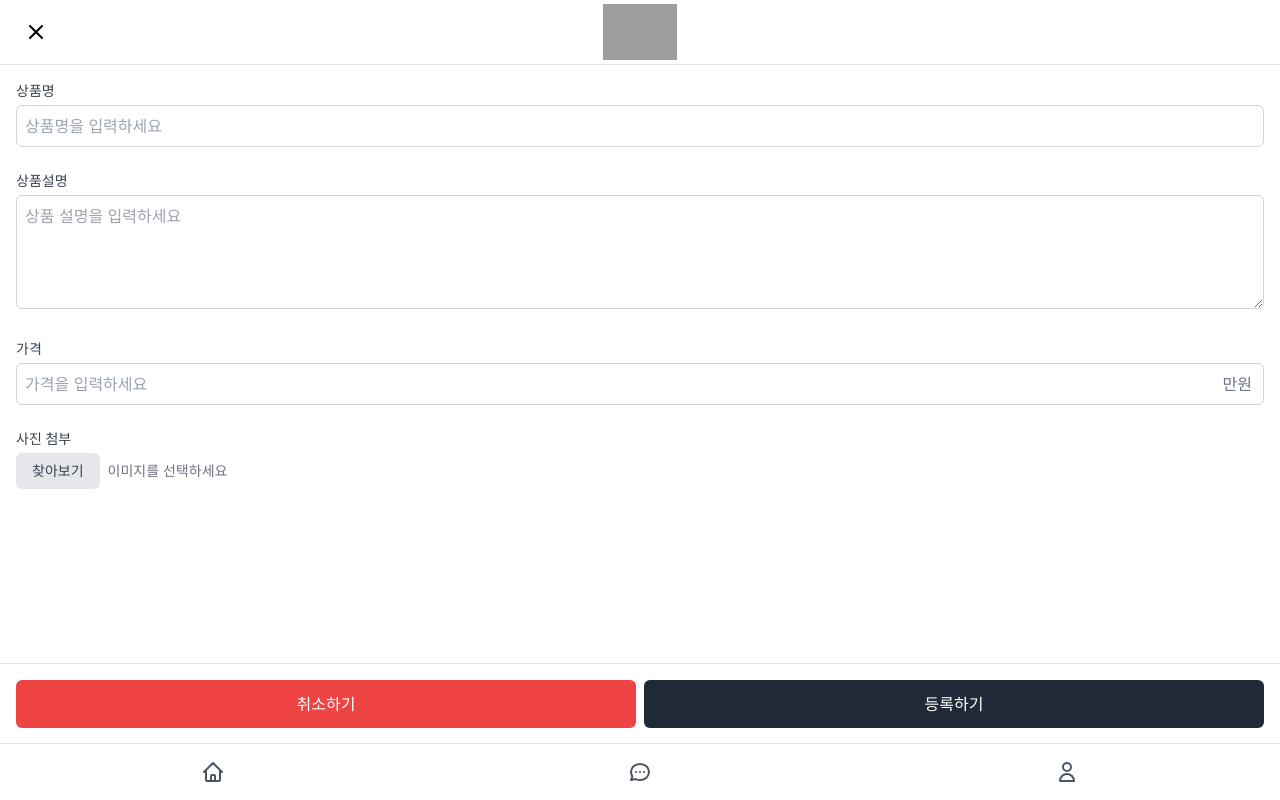
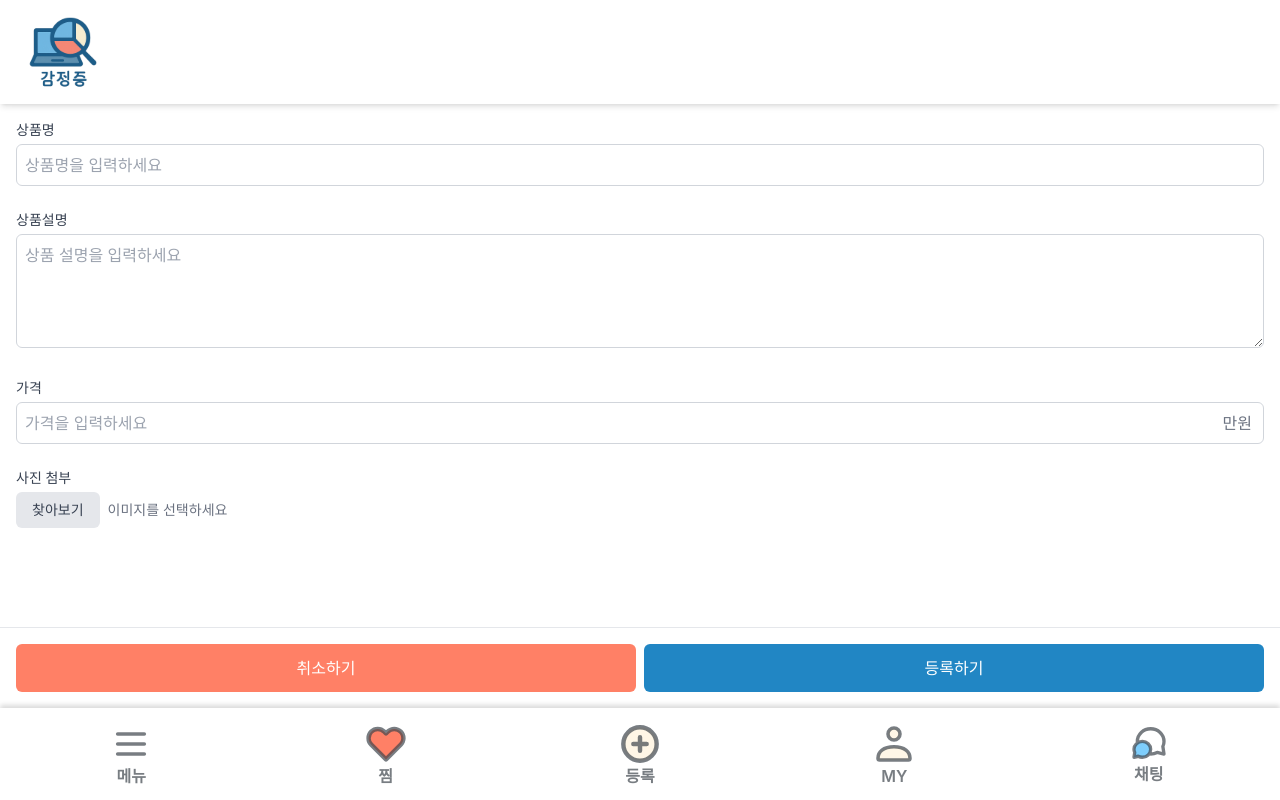
Before and after one commit to joowon-510/Project-Gamjeongjung, a React (Create React App) app in the folder jumkumjoong_frontend/: page /goods/register in a window 1280 px wide. Built offline with nearby package versions, Linux system fonts and the light colour scheme; grey boxes are pictures that could not be loaded.

Commit message:
feat: 헤더, 네비게이션 바 통일 및 페이지 연결

```diff
--- a/jumkumjoong_frontend/src/components/common/Header.tsx
+++ b/jumkumjoong_frontend/src/components/common/Header.tsx
@@ -1,21 +1,21 @@
 // src/components/common/Header.tsx
-import React from 'react';
-import { useNavigate } from 'react-router-dom';
+import React from "react";
+import { Link } from "react-router-dom";
+import { useNavigate } from "react-router-dom";
+import yeslogo from "../../assets/yeslogo.svg";
 
 interface HeaderProps {
   onSearch?: () => void;
   showBackButton?: boolean;
   title?: string;
   hideSearchButton?: boolean; // 검색 버튼 숨김 옵션 추가
-
 }
 
 const Header: React.FC<HeaderProps> = ({
   onSearch,
   showBackButton = false,
   title = "LOGO",
-  hideSearchButton = false // 기본값은 검색 버튼 표시
-
+  hideSearchButton = false, // 기본값은 검색 버튼 표시
 }) => {
   const navigate = useNavigate();
 
@@ -32,44 +32,88 @@ const Header: React.FC<HeaderProps> = ({
   };
 
   return (
-    <header className="sticky top-0 z-10 bg-white border-b">
-      <div className="flex justify-between items-center h-16 px-4">
-        {/* 왼쪽 영역 - 뒤로가기 또는 메뉴 아이콘 */}
-        <div className="w-10">
-          {showBackButton ? (
-            <button className="p-2" onClick={handleGoBack}>
-              <svg className="w-6 h-6" fill="none" stroke="currentColor" viewBox="0 0 24 24">
-                <path strokeLinecap="round" strokeLinejoin="round" strokeWidth="2" d="M6 18L18 6M6 6l12 12" />
-              </svg>
-            </button>
-          ) : (
-            <button className="p-2">
-              <span className="text-2xl">≡</span>
-            </button>
-          )}
-        </div>
+    // <header className="sticky top-0 z-10 bg-white border-b">
+    //   <div className="flex justify-between items-center h-16 px-4">
+    //     {/* 왼쪽 영역 - 뒤로가기 또는 메뉴 아이콘 */}
+    //     <div className="w-10">
+    //       {showBackButton ? (
+    //         <button className="p-2" onClick={handleGoBack}>
+    //           <svg
+    //             className="w-6 h-6"
+    //             fill="none"
+    //             stroke="currentColor"
+    //             viewBox="0 0 24 24"
+    //           >
+    //             <path
+    //               strokeLinecap="round"
+    //               strokeLinejoin="round"
+    //               strokeWidth="2"
+    //               d="M6 18L18 6M6 6l12 12"
+    //             />
+    //           </svg>
+    //         </button>
+    //       ) : (
+    //         <button className="p-2">
+    //           <span className="text-2xl">≡</span>
+    //         </button>
+    //       )}
+    //     </div>
 
-        {/* 중앙 영역 - 로고 또는 제목 */}
-        <div className="flex-1 flex justify-center">
-          <div>
-          <img
-            src="/logo192.png"
-            alt="로고"
-            className="h-14 w-auto" />
-          </div>
-        </div>
+    //     {/* 중앙 영역 - 로고 또는 제목 */}
+    //     <div className="flex-1 flex justify-center">
+    //       <div>
+    //         <img src={yeslogo} alt="로고" className="h-[76px] w-[76px]" />
+    //       </div>
+    //     </div>
 
-        {/* 오른쪽 영역 - 검색 아이콘 */}
-        <div className="w-10">
-          {!hideSearchButton && (
-            <button className="p-2" onClick={handleSearchClick}>
-            <svg className="w-6 h-6" fill="none" stroke="currentColor" viewBox="0 0 24 24">
-              <path strokeLinecap="round" strokeLinejoin="round" strokeWidth="2" d="M21 21l-6-6m2-5a7 7 0 11-14 0 7 7 0 0114 0z" />
-              </svg>
-            </button>
-          )}
-        </div>
-      </div>
+    //     {/* 오른쪽 영역 - 검색 아이콘 */}
+    //     <div className="w-10">
+    //       {!hideSearchButton && (
+    //         <button className="p-2" onClick={handleSearchClick}>
+    //           <svg
+    //             className="w-6 h-6"
+    //             fill="none"
+    //             stroke="currentColor"
+    //             viewBox="0 0 24 24"
+    //           >
+    //             <path
+    //               strokeLinecap="round"
+    //               strokeLinejoin="round"
+    //               strokeWidth="2"
+    //               d="M21 21l-6-6m2-5a7 7 0 11-14 0 7 7 0 0114 0z"
+    //             />
+    //           </svg>
+    //         </button>
+    //       )}
+    //     </div>
+    //   </div>
+    // </header>
+    <header className="sticky top-0 left-0 w-[100%] flex row shadow-md bg-white px-4 pt-2">
+      <Link to="/">
+        <img src={yeslogo} alt="logo" className="w-[96px] h-[96ppx]" />
+      </Link>
+      {!hideSearchButton && (
+        <input
+          type="text"
+          value="검색어를 입력하세요."
+          className="w-[100%] h-10 self-center rounded-md bg-fourth text-first/70 px-4"
+        />
+        // <button className="p-2" onClick={handleSearchClick}>
+        //   <svg
+        //     className="w-6 h-6"
+        //     fill="none"
+        //     stroke="currentColor"
+        //     viewBox="0 0 24 24"
+        //   >
+        //     <path
+        //       strokeLinecap="round"
+        //       strokeLinejoin="round"
+        //       strokeWidth="2"
+        //       d="M21 21l-6-6m2-5a7 7 0 11-14 0 7 7 0 0114 0z"
+        //     />
+        //   </svg>
+        // </button>
+      )}
     </header>
   );
 };
--- a/jumkumjoong_frontend/src/components/common/NavigationBar.tsx
+++ b/jumkumjoong_frontend/src/components/common/NavigationBar.tsx
@@ -1,30 +1,66 @@
 // src/components/common/NavigationBar.tsx
-import React from 'react';
-import { Link } from 'react-router-dom';
+import React from "react";
+import { Link } from "react-router-dom";
+import plusCircle from "../../assets/PlusCircle.svg";
+import heart from "../../assets/Heart.svg";
+import userProfile from "../../assets/user-profile.svg";
+import messageChat from "../../assets/message-chat.svg";
+import menu from "../../assets/menu.svg";
 
 const NavigationBar: React.FC = () => {
   return (
-    <nav className="sticky bottom-0 z-10 bg-white border-t">
-      <div className="flex justify-around items-center h-14">
-        <Link to="/" className="flex flex-col items-center justify-center text-gray-600">
-          <svg className="w-6 h-6" fill="none" stroke="currentColor" viewBox="0 0 24 24">
-            <path strokeLinecap="round" strokeLinejoin="round" strokeWidth="2" d="M3 12l2-2m0 0l7-7 7 7M5 10v10a1 1 0 001 1h3m10-11l2 2m-2-2v10a1 1 0 01-1 1h-3m-6 0a1 1 0 001-1v-4a1 1 0 011-1h2a1 1 0 011 1v4a1 1 0 001 1m-6 0h6" />
-          </svg>
-        </Link>
+    // <nav className="sticky bottom-0 z-10 bg-white border-t">
+    //   <div className="flex justify-around items-center h-14">
+    //     <Link to="/" className="flex flex-col items-center justify-center text-gray-600">
+    //       <svg className="w-6 h-6" fill="none" stroke="currentColor" viewBox="0 0 24 24">
+    //         <path strokeLinecap="round" strokeLinejoin="round" strokeWidth="2" d="M3 12l2-2m0 0l7-7 7 7M5 10v10a1 1 0 001 1h3m10-11l2 2m-2-2v10a1 1 0 01-1 1h-3m-6 0a1 1 0 001-1v-4a1 1 0 011-1h2a1 1 0 011 1v4a1 1 0 001 1m-6 0h6" />
+    //       </svg>
+    //     </Link>
 
-        <Link to="/chat/list" className="flex flex-col items-center justify-center text-gray-600">
-          <svg className="w-6 h-6" fill="none" stroke="currentColor" viewBox="0 0 24 24">
-            <path strokeLinecap="round" strokeLinejoin="round" strokeWidth="2" d="M8 12h.01M12 12h.01M16 12h.01M21 12c0 4.418-4.03 8-9 8a9.863 9.863 0 01-4.255-.949L3 20l1.395-3.72C3.512 15.042 3 13.574 3 12c0-4.418 4.03-8 9-8s9 3.582 9 8z" />
-          </svg>
-        </Link>
+    //     <Link to="/chat/list" className="flex flex-col items-center justify-center text-gray-600">
+    //       <svg className="w-6 h-6" fill="none" stroke="currentColor" viewBox="0 0 24 24">
+    //         <path strokeLinecap="round" strokeLinejoin="round" strokeWidth="2" d="M8 12h.01M12 12h.01M16 12h.01M21 12c0 4.418-4.03 8-9 8a9.863 9.863 0 01-4.255-.949L3 20l1.395-3.72C3.512 15.042 3 13.574 3 12c0-4.418 4.03-8 9-8s9 3.582 9 8z" />
+    //       </svg>
+    //     </Link>
 
-        <Link to="/user/login" className="flex flex-col items-center justify-center text-gray-600">
-          <svg className="w-6 h-6" fill="none" stroke="currentColor" viewBox="0 0 24 24">
-            <path strokeLinecap="round" strokeLinejoin="round" strokeWidth="2" d="M16 7a4 4 0 11-8 0 4 4 0 018 0zM12 14a7 7 0 00-7 7h14a7 7 0 00-7-7z" />
-          </svg>
-        </Link>
+    //     <Link to="/user/login" className="flex flex-col items-center justify-center text-gray-600">
+    //       <svg className="w-6 h-6" fill="none" stroke="currentColor" viewBox="0 0 24 24">
+    //         <path strokeLinecap="round" strokeLinejoin="round" strokeWidth="2" d="M16 7a4 4 0 11-8 0 4 4 0 018 0zM12 14a7 7 0 00-7 7h14a7 7 0 00-7-7z" />
+    //       </svg>
+    //     </Link>
+    //   </div>
+    // </nav>
+    <footer className="sticky bottom-0  w-[100%] flex gap-2 shadow-[0_-3px_5px_rgba(0,0,0,0.15)] z-50 p-2 pb-3 bg-white">
+      {/* 밑에 있는 Nav바 */}
+      {/* 메뉴 */}
+      <div className="w-full gap-2 justify-items-center pt-2">
+        <img src={menu} alt="menu" className="w-[40px]" />
+        <p className="font-semibold text-first/70">메뉴</p>
       </div>
-    </nav>
+      {/* 찜 */}
+      <div className="w-full gap-2 justify-items-center pt-2">
+        <img src={heart} alt="heart" className="w-[40px]" />
+        <p className="font-semibold text-first/70">찜</p>
+      </div>
+      {/* 등록 */}
+      <Link
+        to="/goods/register"
+        className="w-full gap-2 justify-items-center pt-2"
+      >
+        <img src={plusCircle} alt="plusCircle" className="w-[40px]" />
+        <p className="font-semibold text-first/70">등록</p>
+      </Link>
+      {/* MY */}
+      <div className="w-full gap-2 justify-items-center pt-2">
+        <img src={userProfile} alt="userProfile" className="w-[40px]" />
+        <p className="font-semibold text-first/70">MY</p>
+      </div>
+      {/* 채팅 */}
+      <Link to="/chat/list" className="w-full gap-2 justify-items-center pt-2">
+        <img src={messageChat} alt="messageChat" className="w-[40px]" />
+        <p className="font-semibold text-first/70">채팅</p>
+      </Link>
+    </footer>
   );
 };
 
--- a/jumkumjoong_frontend/src/pages/goodsPage/goodsRegistrationPage.tsx
+++ b/jumkumjoong_frontend/src/pages/goodsPage/goodsRegistrationPage.tsx
@@ -1,35 +1,40 @@
 // src/pages/goodsPage/goodsRegistrationPage.tsx
-import React, { useState } from 'react';
-import { useNavigate } from 'react-router-dom';
-import NavigationBar from '../../components/common/NavigationBar';
-import Header from '../../components/common/Header';
-import PriceInput from '../../components/goods/PriceInput';
-import { registerGoods, GoodsRegistrationData } from '../../services/goodsService';
+import React, { useState } from "react";
+import { useNavigate } from "react-router-dom";
+import NavigationBar from "../../components/common/NavigationBar";
+import Header from "../../components/common/Header";
+import PriceInput from "../../components/goods/PriceInput";
+import {
+  registerGoods,
+  GoodsRegistrationData,
+} from "../../services/goodsService";
 
 const GoodsRegistrationPage: React.FC = () => {
   const navigate = useNavigate();
   const [formData, setFormData] = useState<GoodsRegistrationData>({
-    title: '',
-    description: '',
-    price: '',
-    images: []
+    title: "",
+    description: "",
+    price: "",
+    images: [],
   });
   const [isLoading, setIsLoading] = useState<boolean>(false);
 
   // 입력 필드 변경 처리
-  const handleInputChange = (e: React.ChangeEvent<HTMLInputElement | HTMLTextAreaElement>) => {
+  const handleInputChange = (
+    e: React.ChangeEvent<HTMLInputElement | HTMLTextAreaElement>
+  ) => {
     const { name, value } = e.target;
-    setFormData(prev => ({
+    setFormData((prev) => ({
       ...prev,
-      [name]: value
+      [name]: value,
     }));
   };
 
   // 가격 입력 처리
   const handlePriceChange = (value: string) => {
-    setFormData(prev => ({
+    setFormData((prev) => ({
       ...prev,
-      price: value
+      price: value,
     }));
   };
 
@@ -38,9 +43,9 @@ const GoodsRegistrationPage: React.FC = () => {
     if (e.target.files && e.target.files.length > 0) {
       // 파일 배열로 변환
       const fileArray = Array.from(e.target.files);
-      setFormData(prev => ({
+      setFormData((prev) => ({
         ...prev,
-        images: fileArray
+        images: fileArray,
       }));
     }
   };
@@ -51,7 +56,7 @@ const GoodsRegistrationPage: React.FC = () => {
 
     // 필수 필드 검증
     if (!formData.title.trim() || !formData.price.trim()) {
-      alert('상품명과 가격은 필수 입력 항목입니다.');
+      alert("상품명과 가격은 필수 입력 항목입니다.");
       return;
     }
 
@@ -61,20 +66,20 @@ const GoodsRegistrationPage: React.FC = () => {
       // 가격에 만원 단위 추가
       const submissionData = {
         ...formData,
-        price: `${formData.price}0000` // 만원 단위를 원 단위로 변환 (예: 67 -> 670000)
+        price: `${formData.price}0000`, // 만원 단위를 원 단위로 변환 (예: 67 -> 670000)
       };
 
       // 상품 등록 API 호출
       const response = await registerGoods(submissionData);
 
-      console.log('등록된 상품 정보:', response);
+      console.log("등록된 상품 정보:", response);
 
       // 성공 시 상품 목록 페이지로 이동
-      alert('상품이 등록되었습니다.');
-      navigate('/goods/list');
+      alert("상품이 등록되었습니다.");
+      navigate("/goods/list");
     } catch (error) {
-      console.error('상품 등록 오류:', error);
-      alert('상품 등록 중 오류가 발생했습니다. 다시 시도해주세요.');
+      console.error("상품 등록 오류:", error);
+      alert("상품 등록 중 오류가 발생했습니다. 다시 시도해주세요.");
     } finally {
       setIsLoading(false);
     }
@@ -87,7 +92,7 @@ const GoodsRegistrationPage: React.FC = () => {
 
   // 검색 기능은 이 페이지에서 사용하지 않지만 Header를 일관되게 유지하기 위해 더미 함수 제공
   const handleSearch = () => {
-    console.log('등록 페이지에서는 검색 기능을 제공하지 않습니다.');
+    console.log("등록 페이지에서는 검색 기능을 제공하지 않습니다.");
   };
 
   return (
@@ -104,7 +109,12 @@ const GoodsRegistrationPage: React.FC = () => {
         <form onSubmit={handleSubmit} className="space-y-6">
           {/* 상품명 입력 */}
           <div>
-            <label htmlFor="title" className="block text-sm font-medium text-gray-700 mb-1">상품명</label>
+            <label
+              htmlFor="title"
+              className="block text-sm font-medium text-gray-700 mb-1"
+            >
+              상품명
+            </label>
             <input
               type="text"
               id="title"
@@ -118,7 +128,12 @@ const GoodsRegistrationPage: React.FC = () => {
 
           {/* 상품 설명 입력 */}
           <div>
-            <label htmlFor="description" className="block text-sm font-medium text-gray-700 mb-1">상품설명</label>
+            <label
+              htmlFor="description"
+              className="block text-sm font-medium text-gray-700 mb-1"
+            >
+              상품설명
+            </label>
             <textarea
               id="description"
               name="description"
@@ -132,7 +147,12 @@ const GoodsRegistrationPage: React.FC = () => {
 
           {/* 가격 입력 (만원 단위) */}
           <div>
-            <label htmlFor="price" className="block text-sm font-medium text-gray-700 mb-1">가격</label>
+            <label
+              htmlFor="price"
+              className="block text-sm font-medium text-gray-700 mb-1"
+            >
+              가격
+            </label>
             <PriceInput
               id="price"
               name="price"
@@ -143,7 +163,9 @@ const GoodsRegistrationPage: React.FC = () => {
 
           {/* 사진 첨부 */}
           <div>
-            <label className="block text-sm font-medium text-gray-700 mb-1">사진 첨부</label>
+            <label className="block text-sm font-medium text-gray-700 mb-1">
+              사진 첨부
+            </label>
             <div className="flex items-center">
               <input
                 type="file"
@@ -163,7 +185,7 @@ const GoodsRegistrationPage: React.FC = () => {
               <span className="ml-2 text-sm text-gray-500">
                 {formData.images.length > 0
                   ? `${formData.images.length}개의 이미지 선택됨`
-                  : '이미지를 선택하세요'}
+                  : "이미지를 선택하세요"}
               </span>
             </div>
           </div>
@@ -189,12 +211,13 @@ const GoodsRegistrationPage: React.FC = () => {
       </div>
 
       {/* 하단 버튼 영역 */}
-      <div className="fixed bottom-14 left-0 right-0 p-4 bg-white border-t flex space-x-2">
+      <div className="p-4 bg-white border-t flex space-x-2">
+        {/* <div className="fixed bottom-14 left-0 right-0 p-4 bg-white border-t flex space-x-2"> */}
         <button
           type="button"
           onClick={handleCancel}
           disabled={isLoading}
-          className="flex-1 py-3 bg-red-500 text-white font-medium rounded-md hover:bg-red-600 disabled:bg-red-300"
+          className="flex-1 py-3 bg-fifth text-white font-medium rounded-md hover:bg-red-600 disabled:bg-red-300"
         >
           취소하기
         </button>
@@ -202,16 +225,16 @@ const GoodsRegistrationPage: React.FC = () => {
           type="button"
           onClick={handleSubmit}
           disabled={isLoading}
-          className="flex-1 py-3 bg-gray-800 text-white font-medium rounded-md hover:bg-gray-700 disabled:bg-gray-400"
+          className="flex-1 py-3 bg-second text-white font-medium rounded-md hover:bg-gray-700 disabled:bg-gray-400"
         >
-          {isLoading ? '등록 중...' : '등록하기'}
+          {isLoading ? "등록 중..." : "등록하기"}
         </button>
       </div>
 
       {/* 하단 네비게이션 바 */}
-      <div className="fixed bottom-0 left-0 right-0 z-10">
-        <NavigationBar />
-      </div>
+      {/* <div className="fixed bottom-0 left-0 right-0 z-10"> */}
+      <NavigationBar />
+      {/* </div> */}
     </div>
   );
 };
```
Also changed, not shown: jumkumjoong_frontend/src/pages/chattingPage/chatListPage.tsx (+35 -21 lines), jumkumjoong_frontend/src/pages/goodsPage/goodsDetailPage.tsx (+28 -20 lines), jumkumjoong_frontend/src/pages/goodsPage/goodsListPage.tsx (+30 -23 lines), jumkumjoong_frontend/src/pages/mainPage.tsx (+19 -47 lines).
